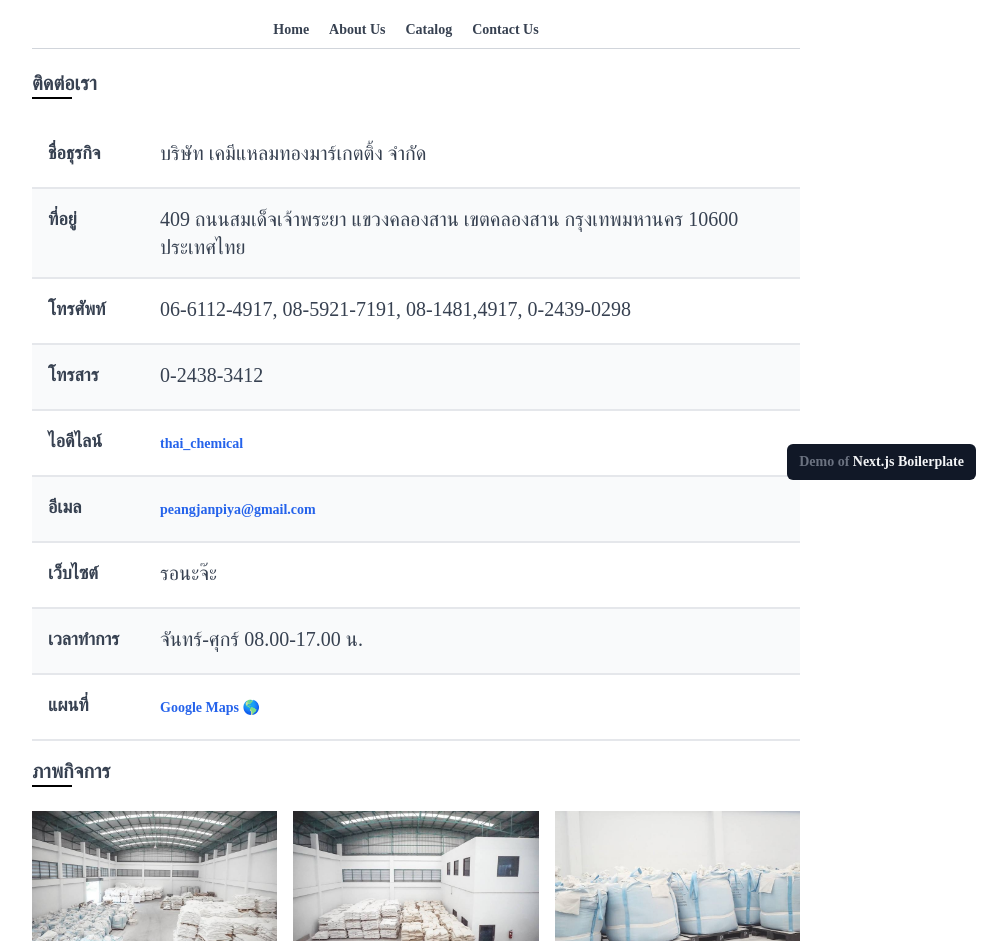
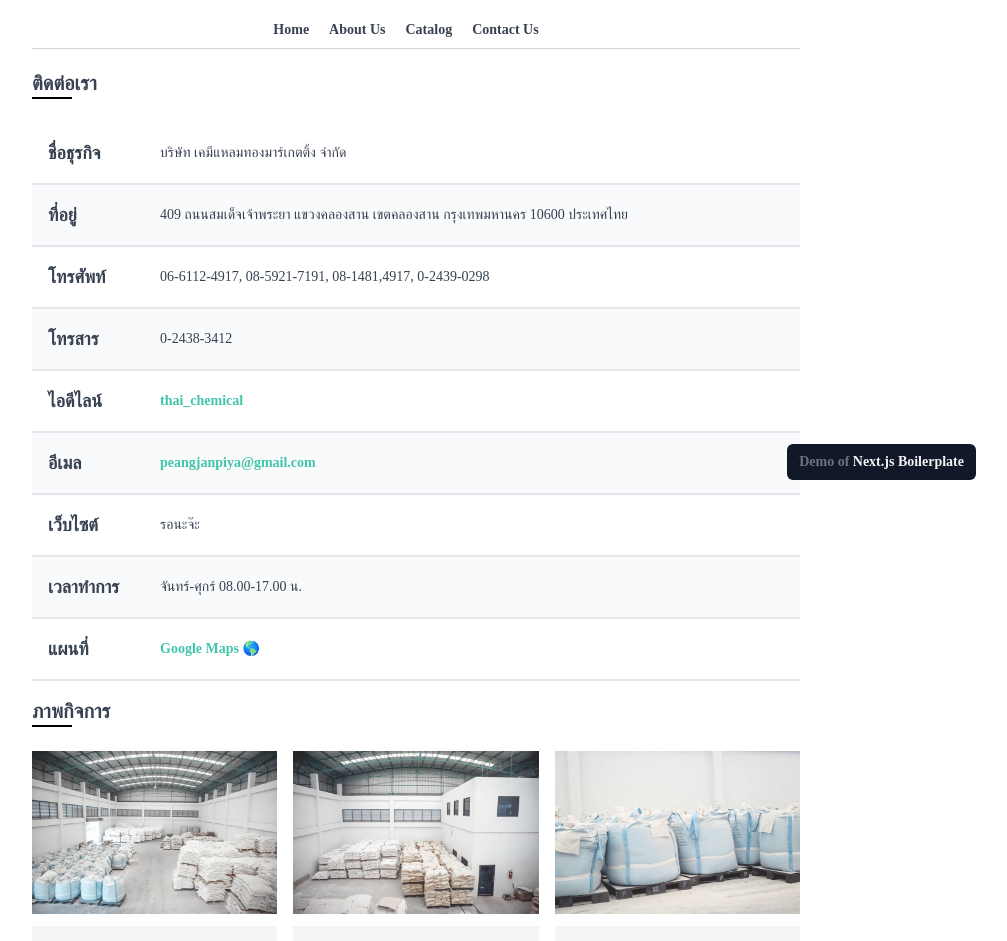
Before and after one commit to wutpppppppppppppppppp/tcm-web, a Next.js app: page /en/contact in a window 1280 px wide. Shown: the part 320-1261 px from the top of the page, without its empty margins (224-1231 px from the left). Built offline with nearby package versions, Linux system fonts and the light colour scheme; no server answers; a web font is replaced by a local one; what @arcjet/next, pino-pretty would draw is missing.

Commit message:
fix: font consistency

```diff
--- a/src/app/[locale]/(marketing)/catalog/page.tsx
+++ b/src/app/[locale]/(marketing)/catalog/page.tsx
@@ -33,7 +33,6 @@ export default async function Portfolio(props: IPortfolioProps) {
       <div className="grid grid-cols-1 justify-items-start gap-3 md:grid-cols-2 xl:grid-cols-3">
         {Array.from(Array.from({ length: 6 }).keys()).map(elt => (
           <Link
-            className="hover:text-blue-700"
             key={elt}
             href={`/portfolio/${elt}`}
           >
--- a/src/app/[locale]/(marketing)/contact/page.tsx
+++ b/src/app/[locale]/(marketing)/contact/page.tsx
@@ -3,6 +3,7 @@ import warehouse3 from '@/public/assets/images/tcm-warehouse3.jpg';
 import warehouse4 from '@/public/assets/images/tcm-warehouse4.jpg';
 import { getTranslations, setRequestLocale } from 'next-intl/server';
 import Image from 'next/image';
+import Link from 'next/link';
 
 type IContactProps = {
   params: Promise<{ slug: string; locale: string }>;
@@ -50,46 +51,43 @@ export default async function Contact(props: IContactProps) {
         </h1>
         <div id="table">
           {contactItems.map(item => (
-            <div key={item} className="flex justify-center border-b-2 py-4">
-              <h2 className="w-1/6 pl-4">
+            <div key={item} className="flex items-center justify-center border-b-2 py-4">
+              <h2 className="table">
                 {t(`contact_info.${item}.title`)}
               </h2>
-              <div className="m-0 w-5/6">
+              <p className="table">
                 {item === 'map'
                   ? (
-                      <a
+                      <Link
                         href={t(`contact_info.${item}.value`)}
                         target="_blank"
                         rel="noopener noreferrer"
-                        className="text-blue-600 hover:underline"
                       >
                         Google Maps 🌎
-                      </a>
+                      </Link>
                     )
                   : item === 'email'
                     ? (
-                        <a
+                        <Link
                           href={`mailto:${t(`contact_info.${item}.value`)}`}
-                          className="text-blue-600 hover:underline"
                         >
                           {t(`contact_info.${item}.value`)}
-                        </a>
+                        </Link>
                       )
                     : item === 'line_id'
                       ? (
-                          <a
+                          <Link
                             href={`http://line.me/ti/p/~${t(`contact_info.${item}.value`)}`}
                             target="_blank"
                             rel="noopener noreferrer"
-                            className="text-blue-600 hover:underline"
                           >
                             {t(`contact_info.${item}.value`)}
-                          </a>
+                          </Link>
                         )
                       : (
                           t(`contact_info.${item}.value`)
                         )}
-              </div>
+              </p>
             </div>
           ))}
         </div>
--- a/src/styles/global.css
+++ b/src/styles/global.css
@@ -14,6 +14,10 @@ p {
   @apply mb-3 text-sm;
 }
 
+p.table {
+  @apply mb-0 text-sm w-5/6 h-fit;
+}
+
 h1,
 h2 {
   @apply font-bold;
@@ -24,6 +28,10 @@ h1 {
 }
 h2 {
   @apply mb-1 text-lg;
+}
+
+h2.table {
+  @apply mb-0 text-lg w-1/6 pl-4;
 }
 
 a {
--- a/src/templates/BaseTemplate.tsx
+++ b/src/templates/BaseTemplate.tsx
@@ -1,6 +1,7 @@
 import { AppConfig } from '@/utils/AppConfig';
 import { useTranslations } from 'next-intl';
 import Image from 'next/image';
+import Link from 'next/link';
 
 export const BaseTemplate = (props: {
   leftNav: React.ReactNode;
@@ -47,12 +48,12 @@ export const BaseTemplate = (props: {
           {`© Copyright ${new Date().getFullYear()} ${AppConfig.name}. `}
           {t.rich('made_with', {
             author: () => (
-              <a
+              <Link
                 href="https://github.com/wutpppppppppppppppppp"
                 className="text-blue-700 hover:border-b-2 hover:border-blue-700"
               >
                 wutpppppppppppppppppp
-              </a>
+              </Link>
             ),
           })}
           {/*
```
